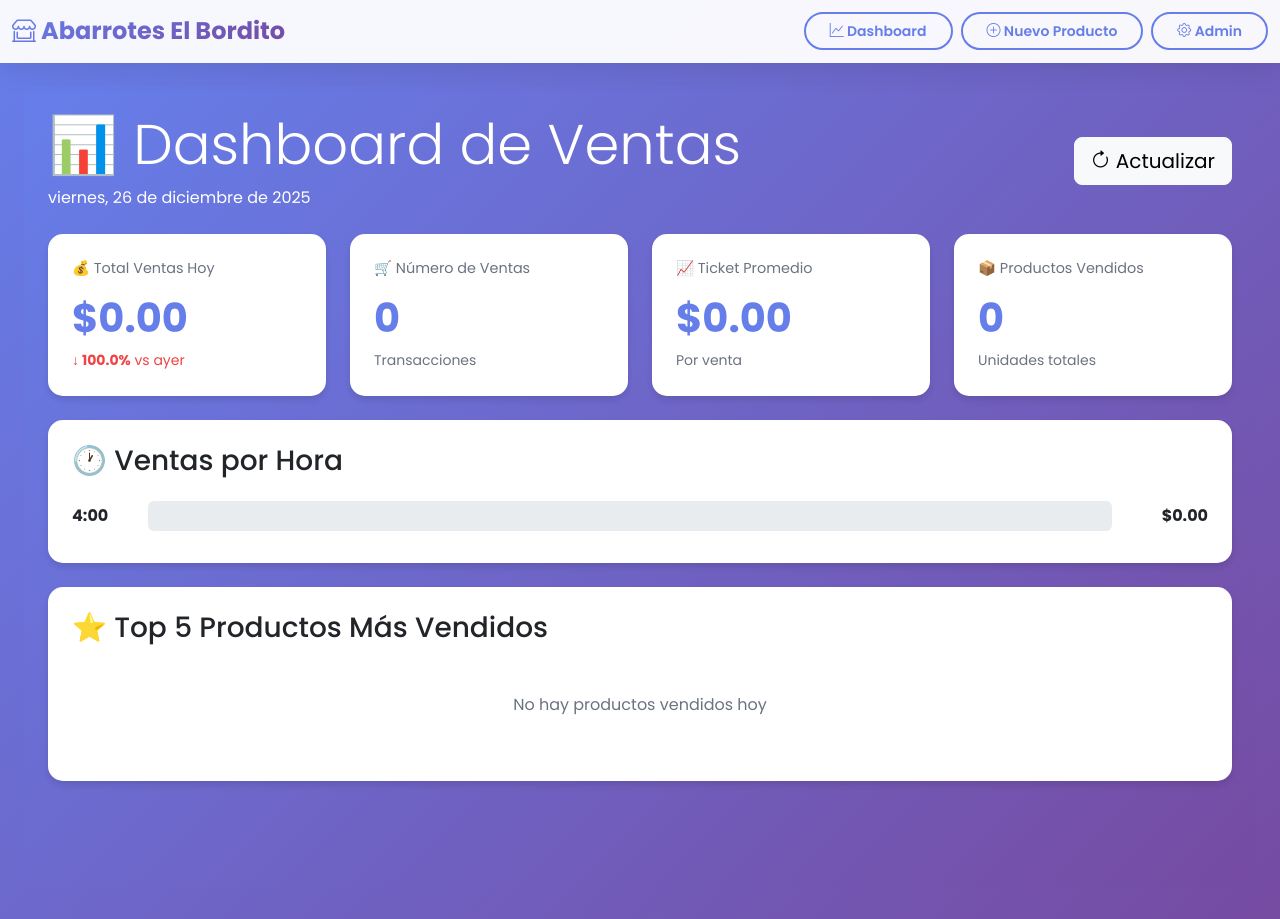
After one commit to betower24/mi-pos-django, a Django app: page /dashboard/ in a window 1280 px wide. The commit adds this page. Run offline with Django 5.2, Linux system fonts and the light colour scheme; data comes from the database, SQL or seed files in the repository; both versions use the stored data as it was after the commit.

Commit message:
Add working dashboard with sales analytics

```diff
--- a/core/urls.py
+++ b/core/urls.py
@@ -1,15 +1,16 @@
 from django.contrib import admin
 from django.urls import path
 from ventas.views import punto_de_venta, procesar_venta
-from inventario.views import agregar_producto  # Esta es la importación correcta
-
-# core/urls.py
+from ventas.dashboard_views import dashboard, dashboard_data  # ← NUEVO
+from inventario.views import agregar_producto
+from ventas.debug_views import debug_ventas
 
 urlpatterns = [
     path('admin/', admin.site.urls),
     path('', punto_de_venta, name='pos'),
     path('procesar-venta/', procesar_venta, name='procesar_venta'),
-
-    # Cambia 'agregar-producto/' por 'agregar_producto/'
     path('agregar_producto/', agregar_producto, name='agregar_producto'),
+    path('dashboard/', dashboard, name='dashboard'),  # ← NUEVO
+    path('api/dashboard-data/', dashboard_data, name='dashboard_data'),  # ← NUEVO
+    path('debug/ventas/', debug_ventas, name='debug_ventas'),
 ]
--- a/templates/base.html
+++ b/templates/base.html
@@ -317,6 +317,9 @@
                 <i class="bi bi-shop-window"></i> Abarrotes El Bordito
             </a>
           <div class="d-flex gap-2">
+    <a href="/dashboard/" class="btn btn-outline-primary btn-sm">
+        <i class="bi bi-graph-up"></i> Dashboard
+    </a>
     <a href="/agregar_producto/" class="btn btn-outline-primary btn-sm">
         <i class="bi bi-plus-circle"></i> Nuevo Producto
     </a>
--- /dev/null
+++ b/templates/dashboard.html
@@ -0,0 +1,304 @@
+{% extends 'base.html' %}
+{% block content %}
+<style>
+    .stat-card {
+        background: white;
+        border-radius: 15px;
+        padding: 1.5rem;
+        box-shadow: 0 4px 6px rgba(0,0,0,0.1);
+        transition: transform 0.2s;
+    }
+    .stat-card:hover {
+        transform: translateY(-5px);
+        box-shadow: 0 8px 12px rgba(0,0,0,0.15);
+    }
+    .stat-value {
+        font-size: 2.5rem;
+        font-weight: bold;
+        color: #667eea;
+    }
+    .stat-label {
+        color: #6b7280;
+        font-size: 0.9rem;
+        margin-bottom: 0.5rem;
+    }
+    .trend-up { color: #10b981; }
+    .trend-down { color: #ef4444; }
+    .chart-container {
+        background: white;
+        border-radius: 15px;
+        padding: 1.5rem;
+        box-shadow: 0 4px 6px rgba(0,0,0,0.1);
+        margin-top: 1.5rem;
+    }
+    .product-row {
+        display: flex;
+        justify-content: space-between;
+        align-items: center;
+        padding: 1rem;
+        border-bottom: 1px solid #e5e7eb;
+        transition: background 0.2s;
+    }
+    .product-row:hover {
+        background: #f9fafb;
+    }
+    .loading {
+        text-align: center;
+        padding: 3rem;
+        font-size: 1.2rem;
+        color: #6b7280;
+    }
+</style>
+
+<div class="container-fluid p-4" style="background: linear-gradient(135deg, #667eea 0%, #764ba2 100%); min-height: 100vh;">
+    <!-- Header -->
+    <div class="row mb-4">
+        <div class="col-12">
+            <div class="d-flex justify-content-between align-items-center">
+                <div class="text-white">
+                    <h1 class="display-4 mb-2">📊 Dashboard de Ventas</h1>
+                    <p class="mb-0" id="fecha-actual"></p>
+                </div>
+                <button onclick="cargarDatos()" class="btn btn-light btn-lg">
+                    <i class="bi bi-arrow-clockwise"></i> Actualizar
+                </button>
+            </div>
+        </div>
+    </div>
+
+    <!-- Loading -->
+    <div id="loading" class="text-white text-center">
+        <div class="spinner-border mb-3" role="status" style="width: 3rem; height: 3rem;">
+            <span class="visually-hidden">Cargando...</span>
+        </div>
+        <h3>Cargando datos del dashboard...</h3>
+    </div>
+
+    <!-- Error -->
+    <div id="error" style="display: none;" class="alert alert-danger"></div>
+
+    <!-- Dashboard Content -->
+    <div id="dashboard-content" style="display: none;">
+        <!-- Stats Cards -->
+        <div class="row g-4 mb-4">
+            <div class="col-md-3">
+                <div class="stat-card">
+                    <div class="stat-label">💰 Total Ventas Hoy</div>
+                    <div class="stat-value" id="total-ventas">$0.00</div>
+                    <small id="trend-ventas"></small>
+                </div>
+            </div>
+            <div class="col-md-3">
+                <div class="stat-card">
+                    <div class="stat-label">🛒 Número de Ventas</div>
+                    <div class="stat-value" id="numero-ventas">0</div>
+                    <small class="text-muted">Transacciones</small>
+                </div>
+            </div>
+            <div class="col-md-3">
+                <div class="stat-card">
+                    <div class="stat-label">📈 Ticket Promedio</div>
+                    <div class="stat-value" id="promedio-venta">$0.00</div>
+                    <small class="text-muted">Por venta</small>
+                </div>
+            </div>
+            <div class="col-md-3">
+                <div class="stat-card">
+                    <div class="stat-label">📦 Productos Vendidos</div>
+                    <div class="stat-value" id="productos-vendidos">0</div>
+                    <small class="text-muted">Unidades totales</small>
+                </div>
+            </div>
+        </div>
+
+        <!-- Ventas por Hora -->
+        <div class="chart-container">
+            <h3 class="mb-4">🕐 Ventas por Hora</h3>
+            <div id="ventas-hora-container"></div>
+        </div>
+
+        <!-- Productos Más Vendidos -->
+        <div class="chart-container">
+            <h3 class="mb-4">⭐ Top 5 Productos Más Vendidos</h3>
+            <div id="productos-top"></div>
+        </div>
+    </div>
+</div>
+
+<script>
+console.log('🚀 Script iniciado');
+
+// Mostrar fecha actual
+const opciones = {
+    weekday: 'long',
+    year: 'numeric',
+    month: 'long',
+    day: 'numeric'
+};
+const fechaElement = document.getElementById('fecha-actual');
+if (fechaElement) {
+    fechaElement.textContent = new Date().toLocaleDateString('es-MX', opciones);
+}
+
+async function cargarDatos() {
+    console.log('📥 Iniciando carga de datos...');
+
+    const loading = document.getElementById('loading');
+    const content = document.getElementById('dashboard-content');
+    const errorDiv = document.getElementById('error');
+
+    loading.style.display = 'block';
+    content.style.display = 'none';
+    errorDiv.style.display = 'none';
+
+    try {
+        console.log('🌐 Haciendo fetch a /api/dashboard-data/');
+        const response = await fetch('/api/dashboard-data/');
+
+        console.log('📡 Response status:', response.status);
+
+        if (!response.ok) {
+            throw new Error(`HTTP error! status: ${response.status}`);
+        }
+
+        const data = await response.json();
+        console.log('✅ Datos recibidos:', data);
+
+        // Actualizar stats cards
+        document.getElementById('total-ventas').textContent = '$' + data.totalVentas.toFixed(2);
+        document.getElementById('numero-ventas').textContent = data.numeroVentas;
+        document.getElementById('promedio-venta').textContent = '$' + data.promedioVenta.toFixed(2);
+
+        const totalProductos = data.productosMasVendidos.reduce((sum, p) => sum + p.cantidad, 0);
+        document.getElementById('productos-vendidos').textContent = totalProductos;
+
+        // Tendencia
+        const trendElement = document.getElementById('trend-ventas');
+        const trend = data.comparacionDiaAnterior;
+        if (trend !== 0) {
+            const clase = trend > 0 ? 'trend-up' : 'trend-down';
+            const simbolo = trend > 0 ? '↑' : '↓';
+            trendElement.className = clase;
+            trendElement.innerHTML = `<strong>${simbolo} ${Math.abs(trend).toFixed(1)}%</strong> vs ayer`;
+        } else {
+            trendElement.innerHTML = '<span class="text-muted">Sin comparación</span>';
+        }
+
+        // Ventas por hora
+        renderVentasPorHora(data.ventasPorHora);
+
+        // Productos top
+        renderProductosTop(data.productosMasVendidos);
+
+        loading.style.display = 'none';
+        content.style.display = 'block';
+        console.log('✅ Dashboard renderizado correctamente');
+
+    } catch (error) {
+        console.error('❌ Error al cargar datos:', error);
+        loading.style.display = 'none';
+        errorDiv.style.display = 'block';
+        errorDiv.innerHTML = `
+            <h4>❌ Error al cargar datos</h4>
+            <p><strong>Error:</strong> ${error.message}</p>
+            <p><strong>URL:</strong> /api/dashboard-data/</p>
+            <button onclick="cargarDatos()" class="btn btn-primary mt-2">
+                🔄 Reintentar
+            </button>
+            <hr>
+            <p class="mb-0"><small>Revisa la consola del navegador (F12) para más detalles.</small></p>
+        `;
+    }
+}
+
+function renderVentasPorHora(ventas) {
+    console.log('📊 Renderizando ventas por hora:', ventas);
+    const container = document.getElementById('ventas-hora-container');
+
+    if (!ventas || ventas.length === 0) {
+        container.innerHTML = '<p class="text-muted text-center py-4">No hay ventas registradas hoy</p>';
+        return;
+    }
+
+    const maxTotal = Math.max(...ventas.map(v => v.total));
+
+    let html = '<div class="row g-2">';
+    ventas.forEach(v => {
+        const porcentaje = maxTotal > 0 ? (v.total / maxTotal * 100) : 0;
+        html += `
+            <div class="col-12">
+                <div class="d-flex align-items-center mb-2">
+                    <div style="min-width: 60px;">
+                        <strong>${v.hora}</strong>
+                    </div>
+                    <div class="flex-grow-1 mx-3">
+                        <div class="progress" style="height: 30px;">
+                            <div class="progress-bar"
+                                 style="width: ${porcentaje}%; background: linear-gradient(90deg, #667eea, #764ba2);"
+                                 role="progressbar">
+                                ${v.ventas} ${v.ventas === 1 ? 'venta' : 'ventas'}
+                            </div>
+                        </div>
+                    </div>
+                    <div style="min-width: 80px; text-align: right;">
+                        <strong>$${v.total.toFixed(2)}</strong>
+                    </div>
+                </div>
+            </div>
+        `;
+    });
+    html += '</div>';
+
+    container.innerHTML = html;
+}
+
+function renderProductosTop(productos) {
+    console.log('🏆 Renderizando productos top:', productos);
+    const container = document.getElementById('productos-top');
+
+    if (!productos || productos.length === 0) {
+        container.innerHTML = '<p class="text-muted text-center py-4">No hay productos vendidos hoy</p>';
+        return;
+    }
+
+    const colores = ['#667eea', '#764ba2', '#f093fb', '#4facfe', '#43e97b'];
+
+    let html = '';
+    productos.forEach((p, i) => {
+        html += `
+            <div class="product-row">
+                <div class="d-flex align-items-center flex-grow-1">
+                    <div class="me-3">
+                        <div style="width: 40px; height: 40px; border-radius: 10px;
+                                    background: ${colores[i]}; color: white;
+                                    display: flex; align-items: center; justify-content: center;
+                                    font-weight: bold; font-size: 1.2rem;">
+                            ${i + 1}
+                        </div>
+                    </div>
+                    <div class="flex-grow-1">
+                        <strong class="d-block">${p.nombre}</strong>
+                        <small class="text-muted">${p.cantidad} unidades vendidas</small>
+                    </div>
+                </div>
+                <div class="ms-4 text-end">
+                    <strong style="font-size: 1.3rem; color: ${colores[i]};">$${p.ingresos.toFixed(2)}</strong>
+                </div>
+            </div>
+        `;
+    });
+
+    container.innerHTML = html;
+}
+
+// Cargar datos al inicio
+console.log('🎬 Ejecutando cargarDatos()...');
+cargarDatos();
+
+// Auto-actualizar cada 30 segundos
+setInterval(() => {
+    console.log('🔄 Auto-actualizando dashboard...');
+    cargarDatos();
+}, 30000);
+</script>
+{% endblock %}
```
Also changed, not shown: create_test_data.py (added, +70 -0 lines), ventas/dashboard_views.py (added, +106 -0 lines), ventas/debug_views.py (added, +44 -0 lines), db.sqlite3. Lines whose indentation alone changed are shown as unchanged.
